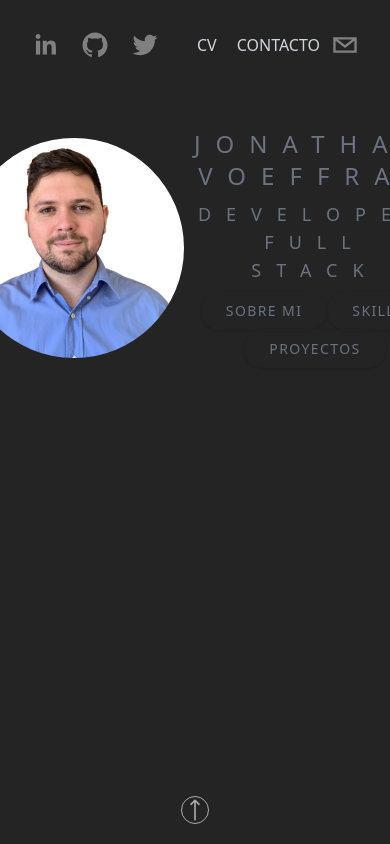
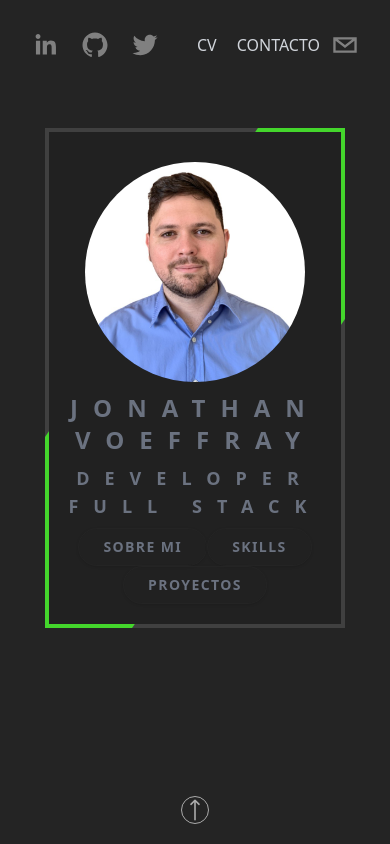
Before and after one commit to Jonavoe/portfolio, a Next.js app: page / in a window 390 px wide. Built offline with nearby package versions, Linux system fonts and the light colour scheme.

Commit message:
Update globals.css

```diff
--- a/styles/globals.css
+++ b/styles/globals.css
@@ -102,6 +102,20 @@
     0 0 100px var(--clr);
 }
 
+@media screen and (max-width: 768px) {
+  .skills-box {
+    width: 100px;
+    height: 100px;
+    font-size: 40px;
+  }
+}
+
+@media screen and (max-width: 768px) {
+  .skills-box::before {
+    width: 60px;
+  }
+}
+
 /* projects */
 
 .projects-container {
@@ -193,3 +207,121 @@
   box-shadow: 0 0 10px var(--clr), 0 0 30px var(--clr), 0 0 60px var(--clr),
     0 0 100px var(--clr);
 }
+
+@media screen and (max-width: 768px) {
+  .projects-box {
+    width: 140px;
+    height: 100px;
+  }
+}
+
+@media screen and (max-width: 768px) {
+  .projects-box::before {
+    width: 60px;
+  }
+}
+
+/* Hero */
+
+.hero-container {
+  height: auto;
+  font-family: "Karla", sans-serif;
+  justify-content: center;
+  display: flex;
+  justify-content: center;
+  align-items: center;
+  height: 100vh;
+  flex-direction: column;
+}
+.tools-text {
+  color: white;
+  font-size: 35px;
+  margin-top: 0;
+  padding-bottom: 90px;
+  font-weight: 100;
+  letter-spacing: 10px;
+  font-family: "Geologica", sans-serif;
+}
+.hero-section {
+  display: flex;
+  flex-direction: column;
+  gap: 1rem;
+  justify-content: center;
+  align-items: center;
+}
+.hero-box {
+  position: relative;
+  background-color: rgb(64, 64, 64);
+  width: 700px;
+  height: 500px;
+  color: white;
+  font-size: 50px;
+  display: flex;
+  flex-direction: column;
+  justify-content: center;
+  transition: 1s;
+  overflow: hidden;
+}
+.hero-box:hover {
+  box-shadow: 0 0 10px var(--clr), 0 0 30px var(--clr), 0 0 60px var(--clr);
+  color: var(--clr);
+}
+
+.hero-box::before {
+  content: "";
+  position: absolute;
+  width: 300px;
+  height: 400%;
+  background: var(--clr);
+  transition: 1s;
+  animation: animate3 5s linear infinite;
+}
+.hero-box:hover::before {
+  width: 120%;
+}
+
+@keyframes animate3 {
+  0% {
+    transform: rotate(0deg);
+  }
+  100% {
+    transform: rotate(360deg);
+  }
+}
+.hero-box::after {
+  content: "";
+  position: absolute;
+  inset: 4px;
+  background-color: rgb(33, 33, 33);
+  transition: 0.5s;
+}
+
+.hero-box span {
+  font-size: 16px;
+  font-weight: 600;
+  position: relative;
+  z-index: 1;
+  opacity: 1;
+}
+.hero-box .icon {
+  z-index: 1;
+  opacity: 1;
+}
+.icon span:hover {
+  color: blue;
+  box-shadow: 0 0 10px var(--clr), 0 0 30px var(--clr), 0 0 60px var(--clr),
+    0 0 100px var(--clr);
+}
+
+@media screen and (max-width: 768px) {
+  .hero-box {
+    width: 300px;
+    font-size: 10px;
+  }
+}
+
+@media screen and (max-width: 768px) {
+  .hero-box::before {
+    width: 180px;
+  }
+}
```
